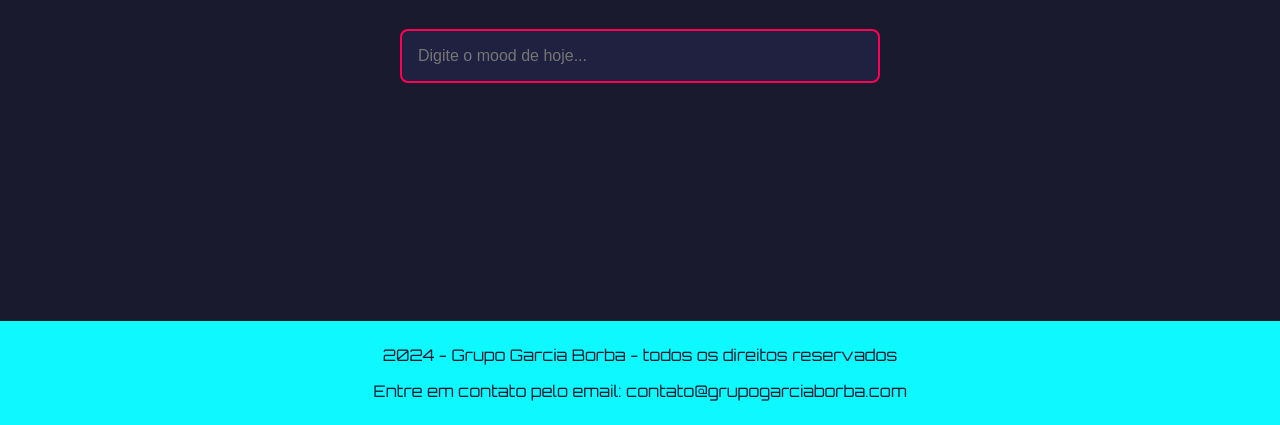
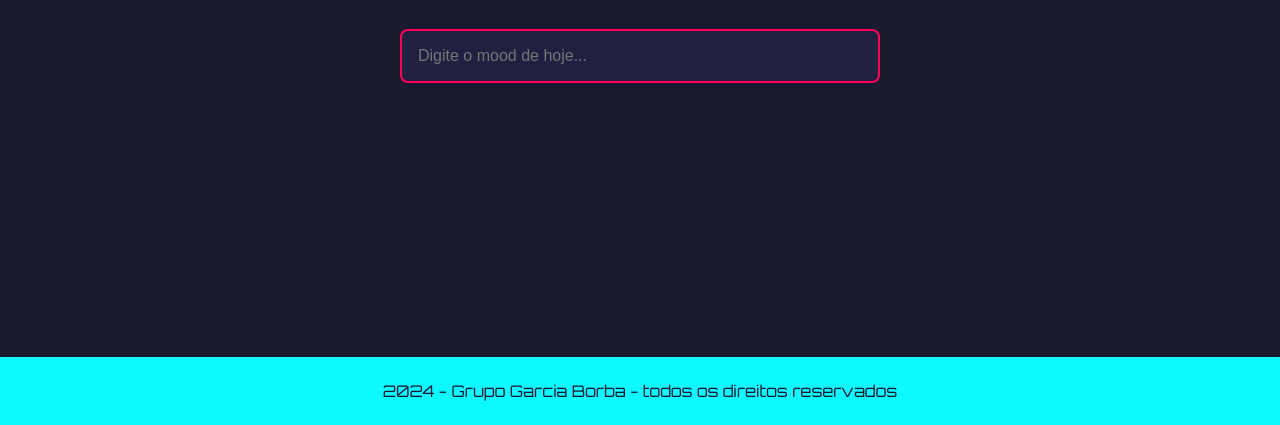
Before and after one commit to ojoaoborba/imersao.alura, a plain HTML site: page index.html in a window 1280 px wide. Shown: the part 375-800 px from the top of the page. Drawn offline with Linux system fonts and the light colour scheme.

Commit message:
Update index.html
remocao do meio de contato no rodapé

```diff
--- a/index.html
+++ b/index.html
@@ -19,7 +19,6 @@
     </main>
     <footer>
         <p>2024 - Grupo Garcia Borba - todos os direitos reservados</p>
-        <p>Entre em contato pelo email: contato@grupogarciaborba.com</p>
     </footer>
     <script src="dados.js"></script>
     <script src="app.js"></script>
```
